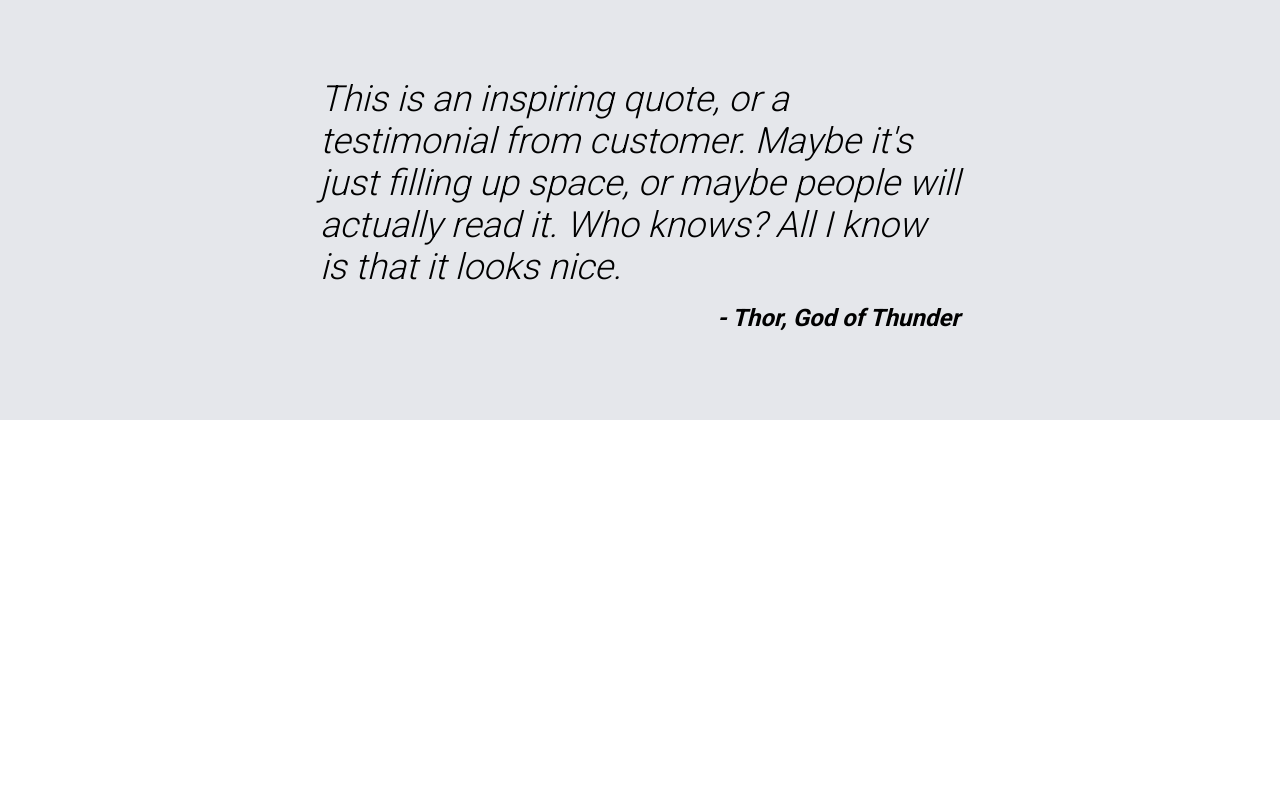
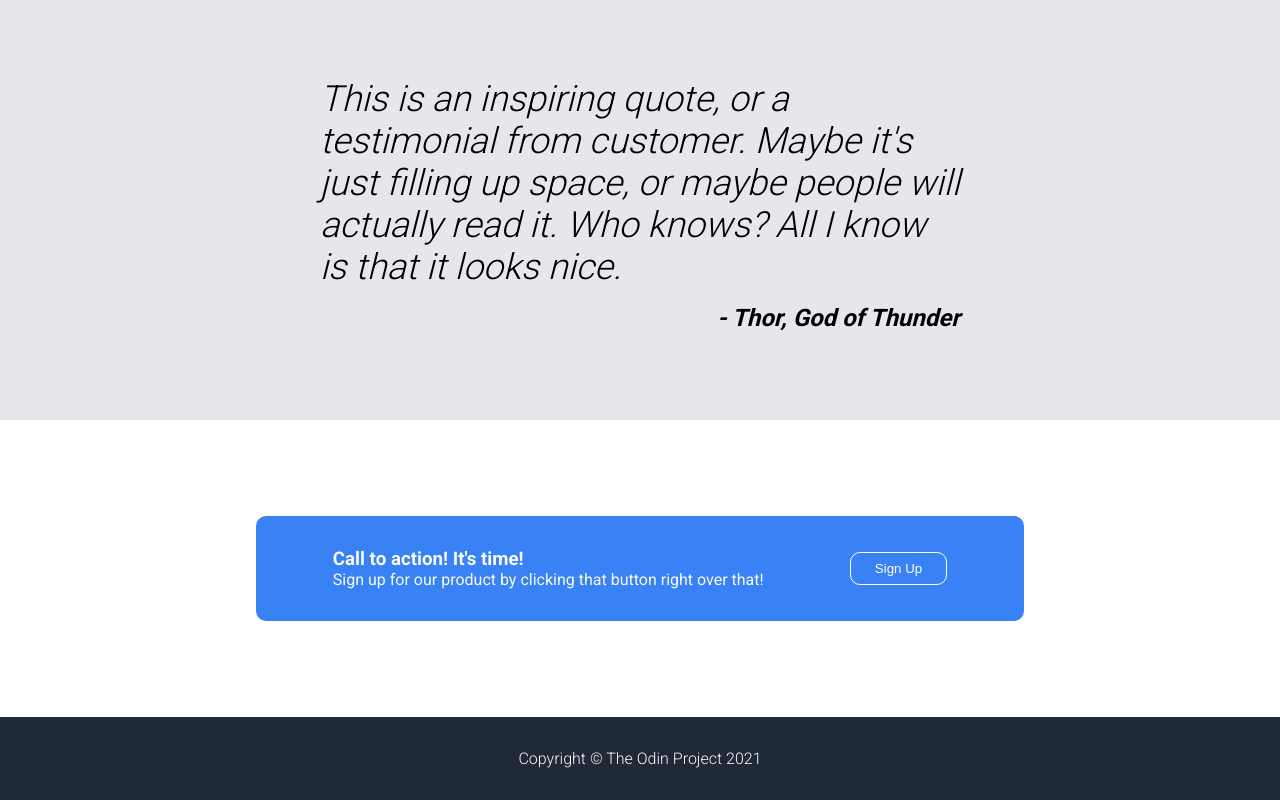
Before and after one commit to Marianss01/landing-page, a plain HTML site: page index.html in a window 1280 px wide. Shown: the part 932-1732 px from the top of the page. Before the commit the page ends 1352 px from the top, so only its background shows below. Drawn offline with Linux system fonts and the light colour scheme.

Commit message:
Create two additional sections
This commit concludes the project
by adding the last two sections
and styling them.

```diff
--- a/index.html
+++ b/index.html
@@ -54,7 +54,16 @@
         <p id="quote-author">- Thor, God of Thunder</p>
     </section>
     <section class="action-section">
-        <div class="action-container"></div>
+        <div class="action-container">
+            <div class="action-text">
+                <h3>Call to action! It's time!</h3>
+                <p>Sign up for our product by clicking that button right over that!</p>
+            </div>
+            <button>Sign Up</button>
+        </div>
     </section>
+    <footer>
+        <p>Copyright &copy; The Odin Project 2021</p>
+    </footer>
 </body>
 </html>
--- a/style.css
+++ b/style.css
@@ -63,8 +63,9 @@
     color: #E5E7EB;
 }
 
-.hero button {
-    flex: initial;
+.hero button,
+.action-container button {
+    flex: 0 0 auto;
     background-color: #3882F6;
     padding: 8px 24px;
     border-radius: 10px;
@@ -112,9 +113,8 @@
 .info {
     display: flex;
     flex-direction: column;
-    max-width: 150px;
+    width: 150px;
 }
-
 
 .info-image {
     border: 3px solid #3882F6;
@@ -152,8 +152,36 @@
     margin-top: 16px;
 }
 
+.action-section {
+    flex: 1;
+    padding: 96px 20%;
+}
+
 .action-container {
     background-color: #3882F6;
     display: flex;
     justify-content: space-between;
+    align-items: center;
+    gap: 32px;
+    padding: 32px 10%;
+    border-radius: 10px;
 }
+
+.action-container button {
+    border-color: white;
+}
+
+.action-text h3,
+.action-text p {
+    color: #F9FAF8;
+    margin: 0;
+}
+
+footer {
+    background-color: #1F2937;
+    text-align: center;
+    color: #F9FAF8;
+    padding: 16px;
+    font-weight: 300;
+    font-size: 16px;
+}
```
